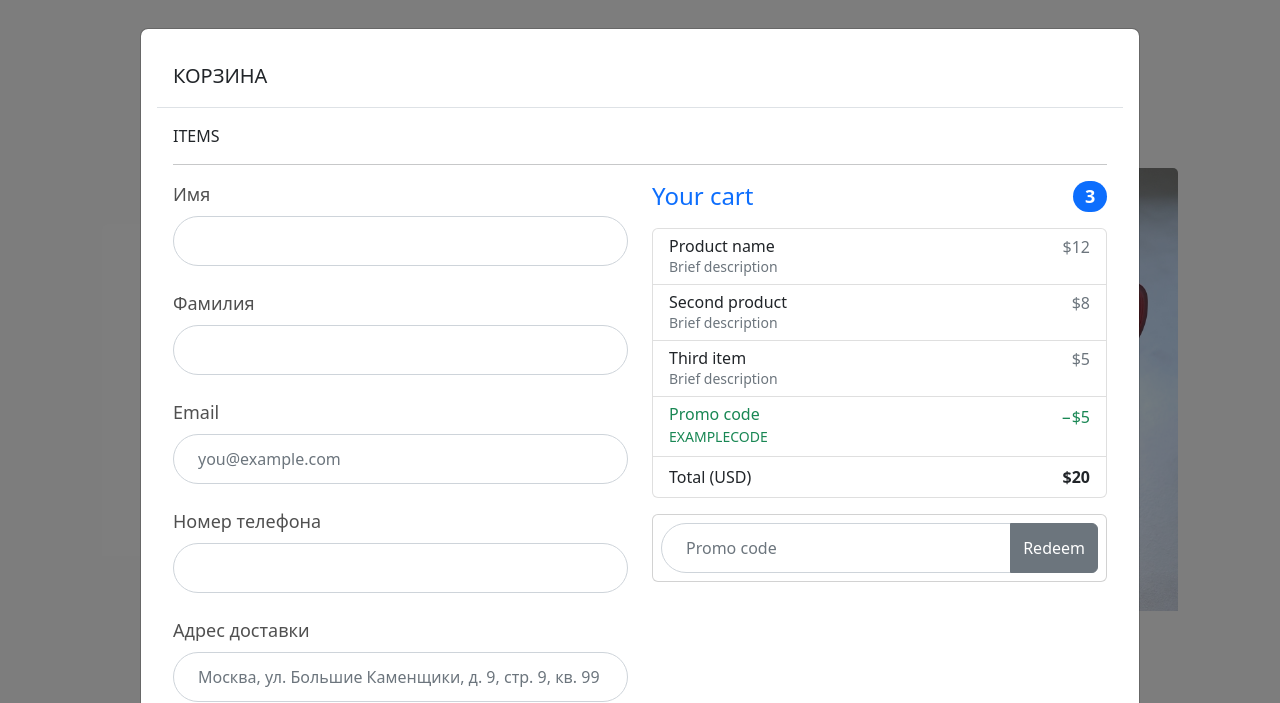
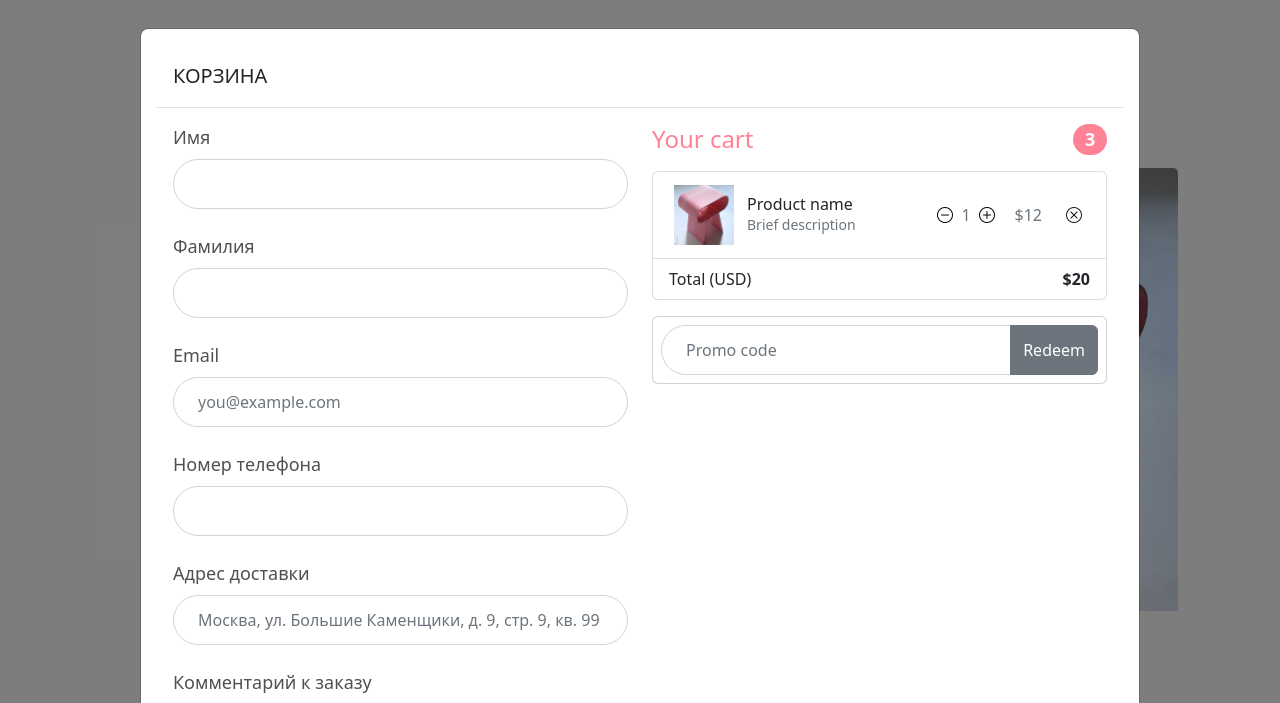
Before and after one commit to Timerian/Eburet, a Django app: page /store/ in a window 1280 px wide, after a click on "КОРЗИНА". Shown: the top 703 px of the page. Run offline with Django 4.2, Linux system fonts and the light colour scheme; data comes from the database, SQL or seed files in the repository; some libraries are stand-ins or nearby versions.

Commit message:
adding colors and buttons in item page

```diff
--- a/shop/templates/shop/cart.html
+++ /dev/null
@@ -1 +0,0 @@
-<h5>CART</h5>
--- a/shop/templates/shop/checkout.html
+++ /dev/null
@@ -1 +0,0 @@
-<h5>CHECKOUT</h5>
--- a/shop/templates/shop/store.html
+++ b/shop/templates/shop/store.html
@@ -58,45 +58,36 @@
                         <h5 class="modal-title">КОРЗИНА</h5>
                     </div>
                     <div class="modal-body">
-                        <p>ITEMS</p>
-                        <hr>
-
                         <div class="row">
 
                             <div class="col-md-5 col-lg-4 order-md-last w-50">
                                 <h4 class="d-flex justify-content-between align-items-center mb-3">
-                                    <span class="text-primary">Your cart</span>
-                                    <span class="badge bg-primary rounded-pill">3</span>
+                                    <span class="" style="color: rgb(255, 130, 151);">Your cart</span>
+                                    <span class="badge rounded-pill" style="background-color: rgb(255, 130, 151);">3</span>
                                 </h4>
 
                                 <ul class="list-group mb-3">
-                                    <li class="list-group-item d-flex justify-content-between lh-sm">
-                                        <div>
+                                    <li class="list-group-item d-flex lh-sm align-items-center" style="justify-content: center;">
+
+                                        <!-- <div class="d-flex" style="flex-direction: row; align-items: center;"> -->
+                                        <img src="/static/images/NLO/NLO_pink.jpg" alt="" class="cart-img" width="60px"
+                                            height="60px" style="object-fit: cover; margin: 5px;">
+
+                                        <div class="col mx-2">
                                             <h6 class="my-0">Product name</h6>
                                             <small class="text-muted">Brief description</small>
                                         </div>
-                                        <span class="text-muted">$12</span>
-                                    </li>
-                                    <li class="list-group-item d-flex justify-content-between lh-sm">
-                                        <div>
-                                            <h6 class="my-0">Second product</h6>
-                                            <small class="text-muted">Brief description</small>
-                                        </div>
-                                        <span class="text-muted">$8</span>
-                                    </li>
-                                    <li class="list-group-item d-flex justify-content-between lh-sm">
-                                        <div>
-                                            <h6 class="my-0">Third item</h6>
-                                            <small class="text-muted">Brief description</small>
-                                        </div>
-                                        <span class="text-muted">$5</span>
-                                    </li>
-                                    <li class="list-group-item d-flex justify-content-between bg-light">
-                                        <div class="text-success">
-                                            <h6 class="my-0">Promo code</h6>
-                                            <small>EXAMPLECODE</small>
-                                        </div>
-                                        <span class="text-success">−$5</span>
+                                        <!-- </div> -->
+                                            <img src="/media/minus.png" alt="" width="16px" height="16px" class="mx-1">
+                                            <span class="text-muted mx-1" >1</span>
+                                            <img src="/media/plus.png" alt="" width="16px" height="16px" class="mx-1">
+                                        <!-- <div class="d-flex col align-item-center justify-content-center" style="flex-shrink: 0;"> -->
+                                        <!-- </div> -->
+
+                                        <span class="text-muted mx-3">$12</span>
+
+                                        <img src="/media/cancel.png" alt="" width="16px" height="16px" class="mx-2">
+
                                     </li>
                                     <li class="list-group-item d-flex justify-content-between">
                                         <span>Total (USD)</span>
--- a/static/css/eburet.css
+++ b/static/css/eburet.css
@@ -105,3 +105,11 @@
     font-size:18px;
     color: rgb(70, 70, 70);
 }
+
+.cart-img {
+    width: 60px;
+    height: 60px;
+    object-fit: cover;
+    cursor: pointer;
+    margin: 2px;
+}
```
Also changed, not shown: shop/templates/shop/item.html (+23 -11 lines), static/js/cart.js (added, +9 -0 lines), media/cancel.png (added), media/minus.png (added), media/minus_item.png (added), media/plus.png (added), media/plus_item.png (added).
